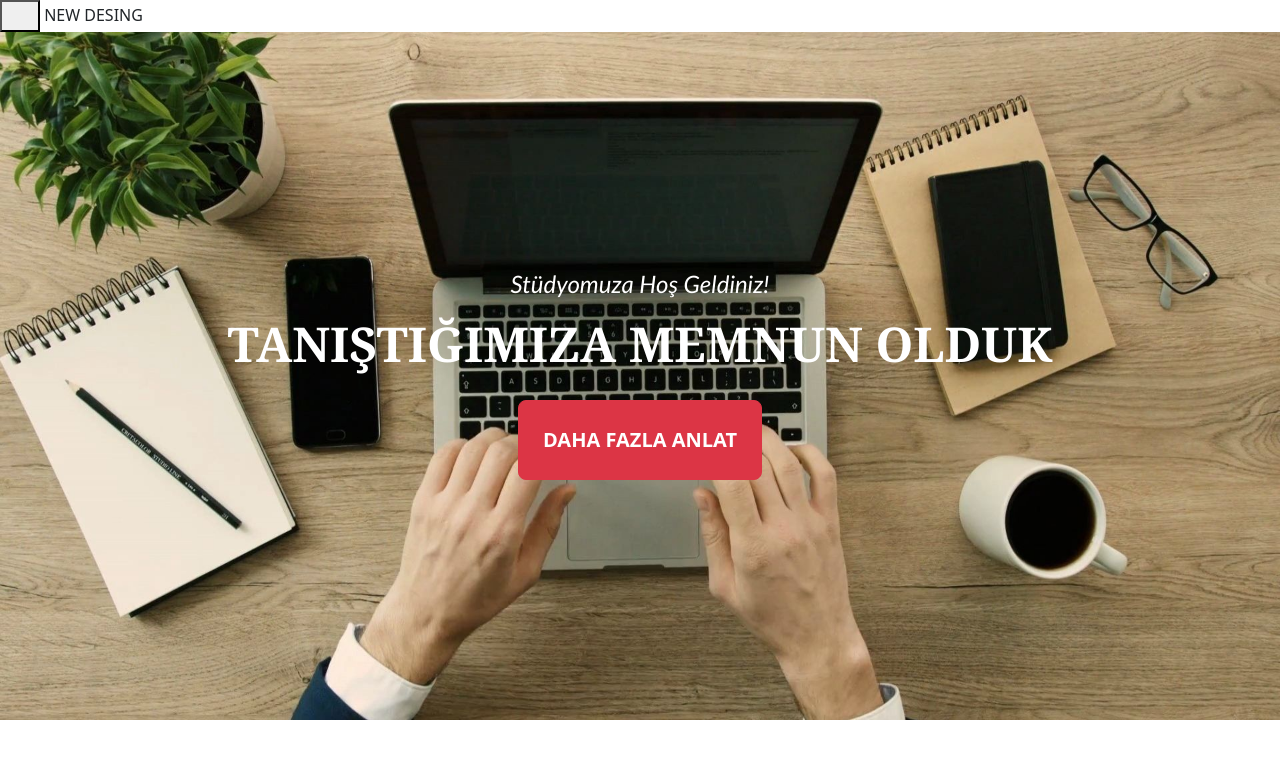
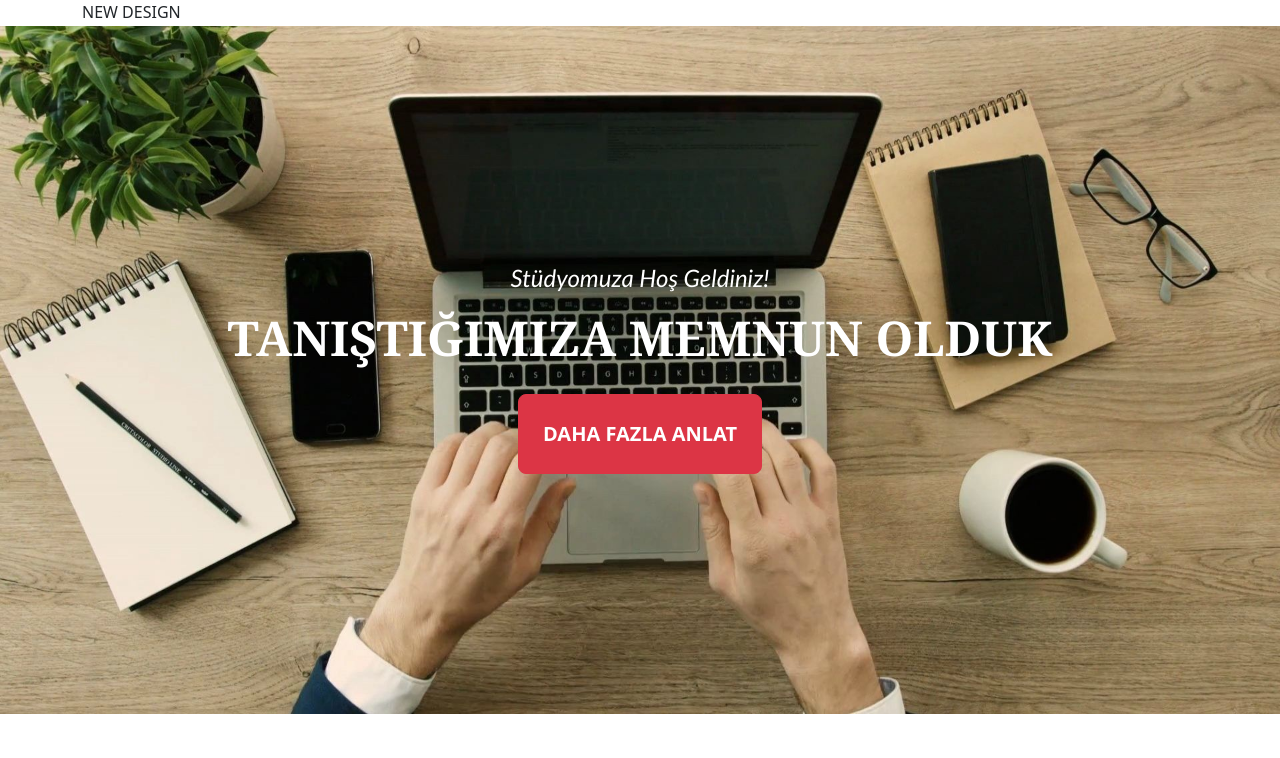
Before and after one commit to hakanbilgi/bootstrap_Project_3, a plain HTML site: page index.html in a window 1280 px wide. Drawn offline with nearby package versions, Linux system fonts and the light colour scheme.

Commit message:
bootstrap

```diff
--- a/index.html
+++ b/index.html
@@ -17,13 +17,21 @@
     <link rel="stylesheet" href="css/custom/extra.css" />
   </head>
   <body id="page-body">
-    <!-- navigation start-->
+    <!-- navigation start -->
     <nav
       class="navbar navbar-expand-lg navbar-dark fixed-top"
       id="mainNavbar"></nav>
+    <div class="container">
+      <a
+        href="#page-body"
+        class="navbar-brand text-uppercase"
+        title="new
+                design website link"
+        >New Design</a
+      >
       <button
         type="button"
-      class="navbar-toogler"
+        class="navbar-toggler"
         data-bs-toggle="offcanvas"
         data-bs-target="#myNavbar"
         aria-controls="myNavbar"
@@ -31,17 +39,9 @@
         aria-expanded="false">
         <span class="navbar-toggler-icon"></span>
       </button>
-    <!-- navigation end-->
-
+    </div>
+    <!-- navigation end -->
     <!-- header start -->
-
-    <a
-      href="#page-body"
-      class="navbar-brand text-uppercase"
-      title="new desing website link"
-      >New Desing</a
-    >
-
     <header class="backImage text-white text-center">
       <div class="container">
         <div class="backImage-sub mb-4">Stüdyomuza Hoş Geldiniz!</div>
@@ -55,9 +55,7 @@
         >
       </div>
     </header>
-
     <!-- header end -->
-
     <script src="js/bootstrap/bootstrap.bundle.min.js"></script>
     <script src="js/custom/extra.js"></script>
   </body>
```
Lines whose indentation alone changed are shown as unchanged.
